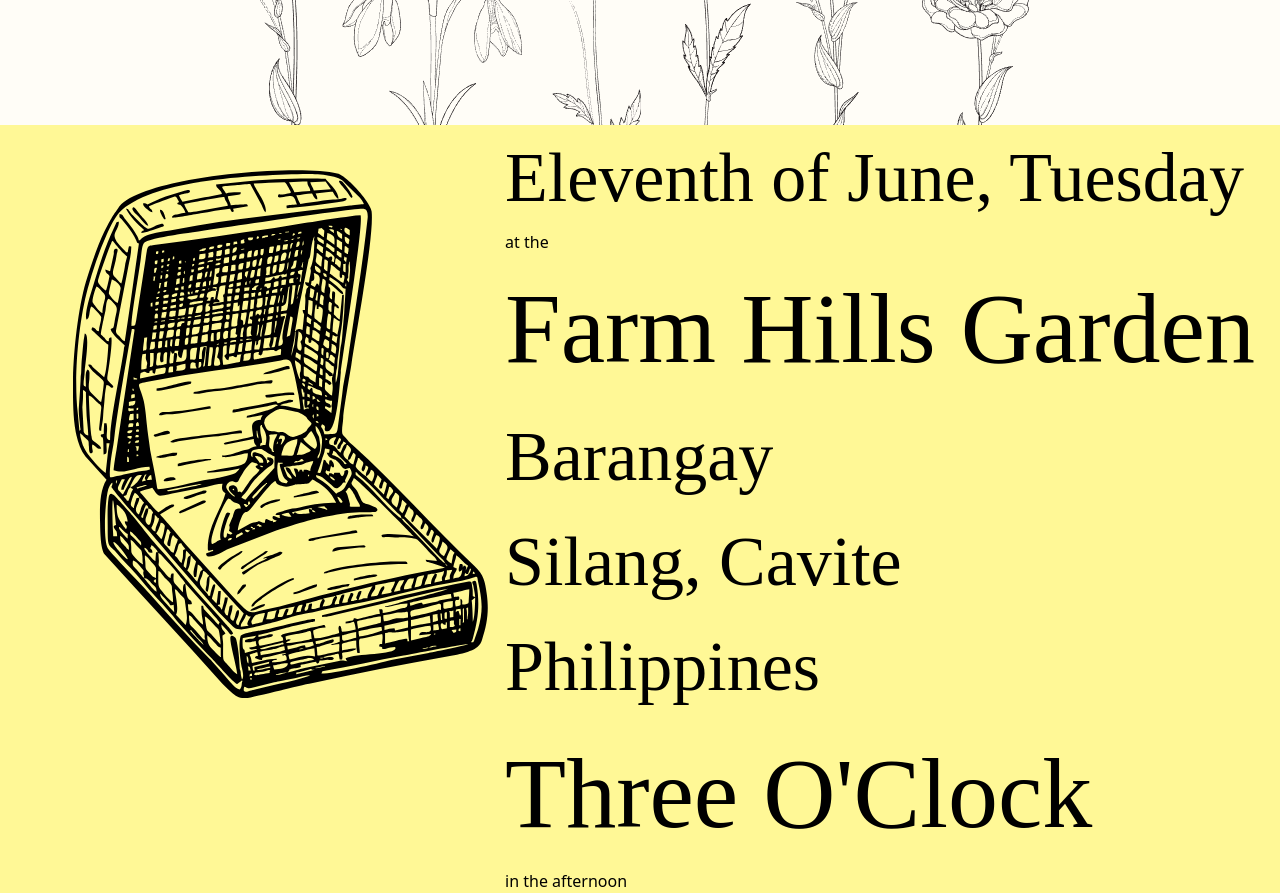
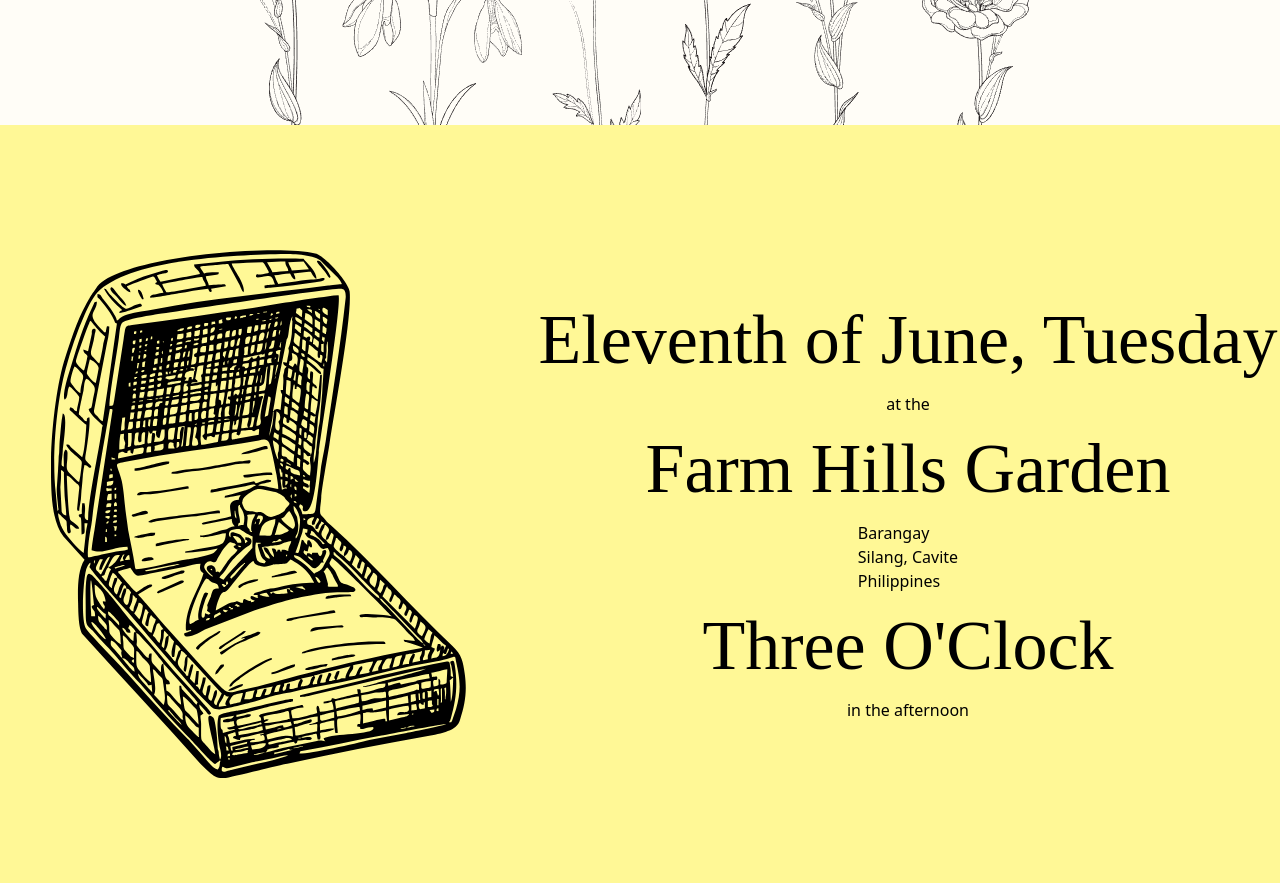
Before and after one commit to jigolaurito93/PoAndJoWedding, a React (Vite) app: page / in a window 1280 px wide. Shown: the part 640-1533 px from the top of the page. Built offline with nearby package versions, Linux system fonts and the light colour scheme; a web font is replaced by a local one.

Commit message:
details page structure done

```diff
--- a/src/components/DateAndVenue.jsx
+++ b/src/components/DateAndVenue.jsx
@@ -3,20 +3,23 @@ import weddingRing from "../assets/wedding ring.png";
 
 function DateAndVenue() {
   return (
-    <div id="weddingDetails" className="flex  justify-center">
+    <div
+      id="weddingDetails"
+      className="flex gap-14 justify-center items-center py-20"
+    >
       <div>
         <img src={weddingRing} alt="" />
       </div>
-      <div>
+      <div className="flex flex-col justify-center items-center">
         <h3>Eleventh of June, Tuesday</h3>
         <h4>at the</h4>
-        <h2>Farm Hills Garden</h2>
+        <h3>Farm Hills Garden</h3>
         <div>
-          <h3>Barangay</h3>
-          <h3>Silang, Cavite</h3>
-          <h3>Philippines</h3>
+          <h4>Barangay</h4>
+          <h4>Silang, Cavite</h4>
+          <h4>Philippines</h4>
         </div>
-        <h2>Three O'Clock</h2>
+        <h3>Three O'Clock</h3>
         <h4>in the afternoon</h4>
       </div>
     </div>
```
